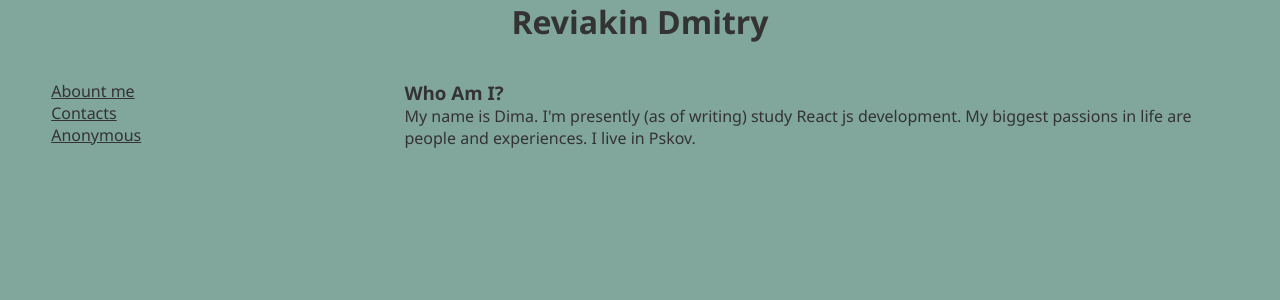
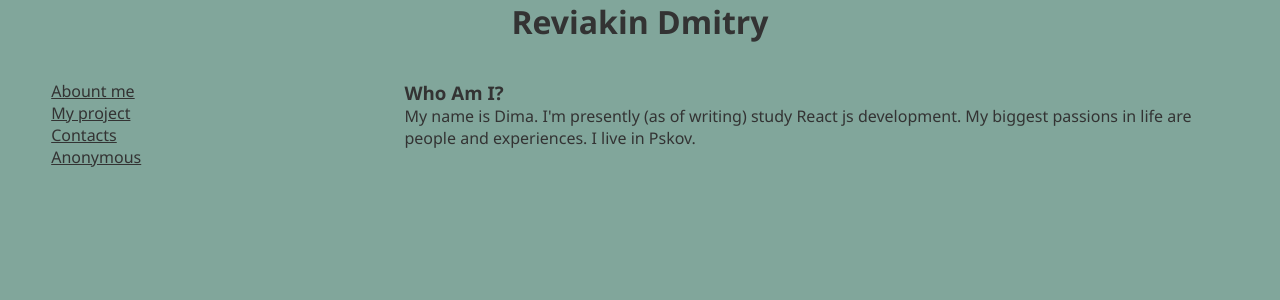
Before and after one commit to reviakin/personal-site, a React (Vite) app: page / in a window 1280 px wide. Shown: the top 300 px of the page. Built offline with nearby package versions, Linux system fonts and the light colour scheme.

Commit message:
do comment out a link to my project

```diff
--- a/src/components/Header.js
+++ b/src/components/Header.js
@@ -10,11 +10,11 @@ export default function Header() {
                         Abount me
                     </Link>
                 </li>
-                {/* <li>
-                    <Link to="/">
+                <li>
+                    <Link to="/projects">
                         My project
                     </Link>
-                </li> */}
+                </li>
                 <li>
                     <Link to="/contacts">
                         Contacts
```
